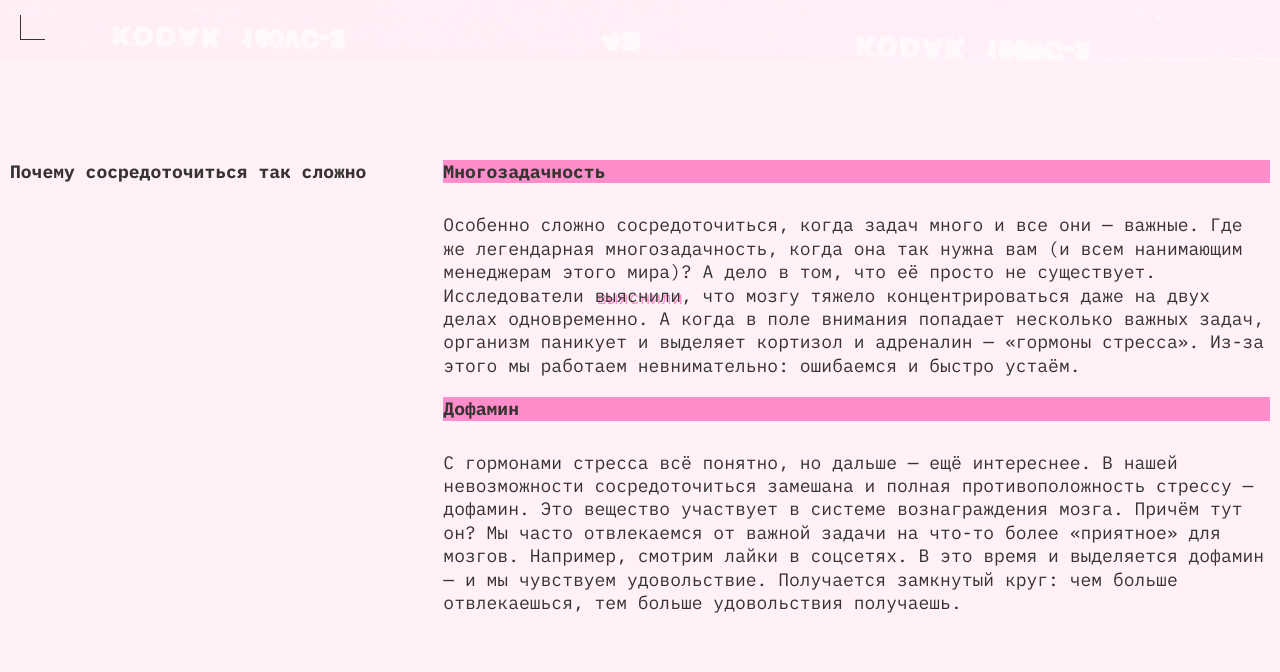
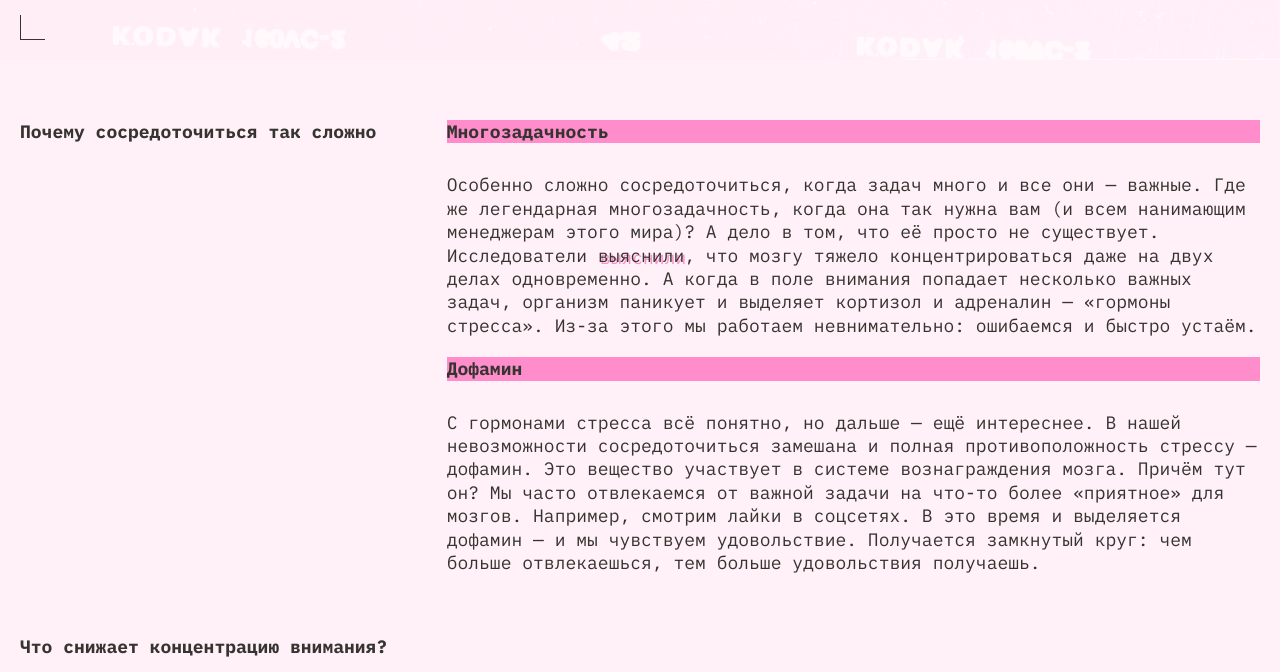
Before and after one commit to Artewolfves/slozhno-sosredotochitsya, a plain HTML site: page index.html in a window 1280 px wide. Shown: the part 740-1412 px from the top of the page. Drawn offline with Linux system fonts and the light colour scheme.

Commit message:
проект сложно сосредоточиться

```diff
--- a/styles/style.css
+++ b/styles/style.css
@@ -141,12 +141,10 @@
   padding-block-start: 40px;
   padding-inline-start: 10px;
   padding-inline-end: 10px;
-
 }
 
 .articles {
   display: grid;
-  /* padding-block-end: 50px; */
   gap: 20px;
 }
 
@@ -269,16 +267,21 @@
     max-inline-size: 364px;
   }
 
+  .main__content {
+    background-color: var(--bg-color);
+    padding-block-start: 60px;
+    padding-inline-start: 20px;
+    padding-inline-end: 20px;
+  }
+
   .article__start {
     grid-template-columns: 1fr 2fr;
-    margin-block-start: 60px;
     gap: 20px;
   }
 
   .main__title__start {
     grid-row-start: 1;
     grid-row-end: 5;
-
   }
 
   .article__second {
@@ -364,7 +367,7 @@
     inset-inline-end: -35px;
   }
 
-  .header__title{
+  .header__title {
     font-size: clamp(7.5rem, 0.5625rem + 14.4531vw, 9.8125rem);
     margin-inline-start: -20px;
   }
```
